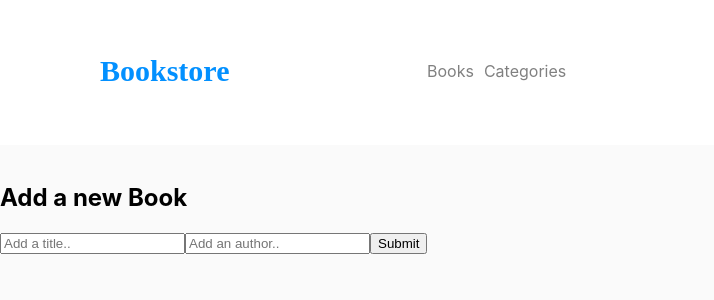
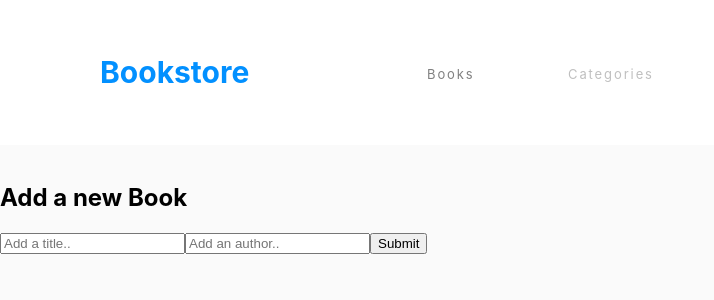
Before and after one commit to mariordgez/bookstore, a React (Create React App) app: page / in a window 1280 px wide. Shown: the top 300 px of the page, without its empty margins (0-714 px from the left). Built offline with nearby package versions, Linux system fonts and the light colour scheme; no server answers.

Commit message:
finished navbar

```diff
--- a/src/App.css
+++ b/src/App.css
@@ -24,14 +24,9 @@
   color: white;
 }
 
-.App-link {
-  color: #61dafb;
-}
-
 .navbar-list {
   display: flex;
   list-style: none;
-  gap: 10px;
   text-decoration: none;
   color: white;
 }
@@ -51,7 +46,6 @@ a {
   width: 15rem;
   height: 2.313rem;
   margin: 0.375rem 2.938rem 0.125rem 0;
-  font-family: Montserrat;
   font-size: 1.875rem;
   font-weight: bold;
   font-stretch: normal;
@@ -68,6 +62,7 @@ a {
   padding: 1.438rem 6.188rem 1.688rem 6.25rem;
   background-color: #fff;
 }
+
 .panel-bg {
   width: 87.5rem;
   height: 68.563rem;
@@ -77,3 +72,30 @@ a {
   box-shadow: 0 0 60px 0 rgba(0, 0, 0, 0.05);
   background-color: #fafafa;
 }
+
+.BOOKS {
+  width: 3.688rem;
+  height: 1rem;
+  margin: 1.125rem 2.563rem 0.688rem 0;
+  font-size: 0.813rem;
+  font-weight: normal;
+  font-stretch: normal;
+  font-style: normal;
+  line-height: normal;
+  letter-spacing: 1.9px;
+  color: #121212;
+}
+
+.CATEGORIES {
+  width: 6.563rem;
+  height: 1rem;
+  margin: 1.125rem 41.5rem 0.688rem 2.563rem;
+  opacity: 0.5;
+  font-size: 0.813rem;
+  font-weight: normal;
+  font-stretch: normal;
+  font-style: normal;
+  line-height: normal;
+  letter-spacing: 1.9px;
+  color: #121212;
+}
--- a/src/App.js
+++ b/src/App.js
@@ -12,10 +12,10 @@ function App() {
         <nav className="navbar panel-bg-navbar">
           <h1 className="Bookstore-CMS">Bookstore</h1>
           <ul className="navbar-list">
-            <li>
+            <li className="BOOKS">
               <Link to="/">Books</Link>
             </li>
-            <li>
+            <li className="CATEGORIES">
               <Link to="/categories">Categories</Link>
             </li>
           </ul>
```
